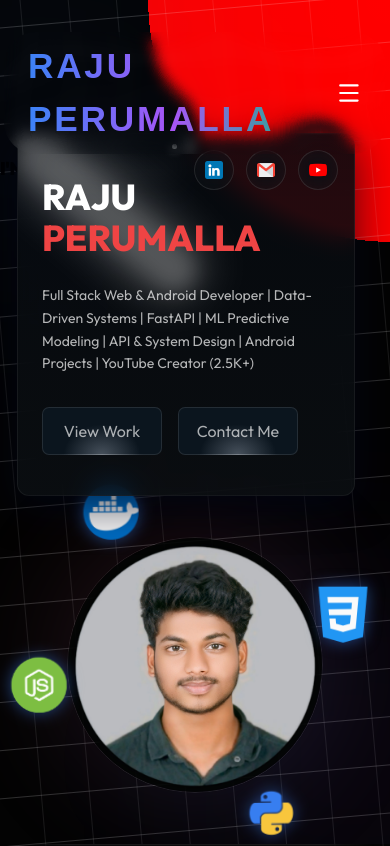
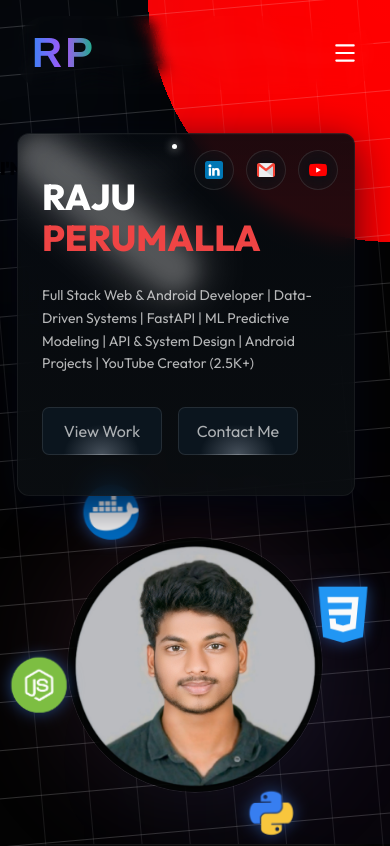
Before and after one commit to rajuperumalla951515/portfolio, a React (Vite) app: page / in a window 390 px wide. Shown: the top 846 px of the page. Built offline with nearby package versions, Linux system fonts and the light colour scheme; a web font is replaced by a local one.

Commit message:
style: optimize navbar height and restrict mobile max-width to 450px

```diff
--- a/src/App.jsx
+++ b/src/App.jsx
@@ -552,15 +552,17 @@ const App = () => {
         animate={!loading ? "visible" : "hidden"}
         variants={cinematicContainer}
         transition={{ delay: 0.2 }}
-        className='fixed top-8 left-1/2 -translate-x-1/2 z-50 w-[98%] max-w-[1440px]'
-      >
-        <div className="glass-container">
+        className='fixed top-4 md:top-8 left-0 right-0 z-50 w-full pointer-events-none'
+      >
+        <div className='w-full max-w-[450px] md:max-w-[1500px] mx-auto px-4 md:px-6 pointer-events-auto'>
+          <div className="glass-container w-full">
             <div className="glass-filter"></div>
             <div className="glass-overlay"></div>
             <div className="glass-specular"></div>
-          <div className="glass-content flex justify-between items-center w-full px-8 py-5">
-            <motion.div variants={cinematicItem} className='main-logo-font text-gradient cursor-pointer'>
-              Raju Perumalla
+            <div className="glass-content flex justify-between items-center w-full px-3 py-1.5 md:px-8 md:py-5">
+              <motion.div variants={cinematicItem} className='main-logo-font text-gradient cursor-pointer select-none'>
+                <span className="hidden md:inline">Raju Perumalla</span>
+                <span className="inline md:hidden">RP</span>
               </motion.div>
 
               <div className="flex items-center gap-6">
@@ -580,6 +582,7 @@ const App = () => {
                 >
                   {mobileMenuOpen ? <Lucide.X size={26} /> : <Lucide.Menu size={26} />}
                 </motion.button>
+              </div>
             </div>
           </div>
         </div>
--- a/src/index.css
+++ b/src/index.css
@@ -3,9 +3,15 @@
 
 .main-logo-font {
   font-family: 'ByteBounce', sans-serif !important;
-  font-size: 2.2rem !important;
+  font-size: 2.6rem !important;
   letter-spacing: 0.08em;
   text-transform: uppercase;
+}
+
+@media (min-width: 768px) {
+  .main-logo-font {
+    font-size: 2.2rem !important;
+  }
 }
 
 @tailwind base;
@@ -150,6 +156,7 @@ body {
 .glass-container {
   position: relative;
   display: flex;
+  width: 100%;
   font-weight: 600;
   color: var(--lg-text);
   cursor: pointer;
@@ -191,8 +198,15 @@ body {
   z-index: 3;
   display: flex;
   align-items: center;
-  gap: 20px;
-  padding: 0.5rem 1.5rem;
+  gap: 15px;
+  padding: 0.35rem 1rem;
+}
+
+@media (min-width: 768px) {
+  .glass-content {
+    gap: 20px;
+    padding: 0.5rem 1.5rem;
+  }
 }
 
 .navbar-links {
```
Lines whose indentation alone changed are shown as unchanged.
